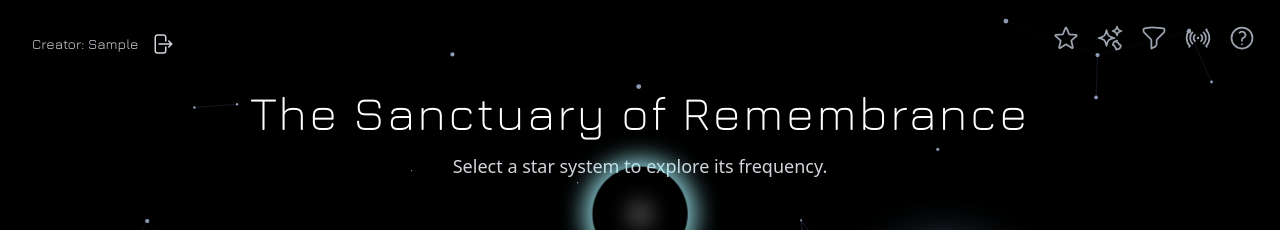
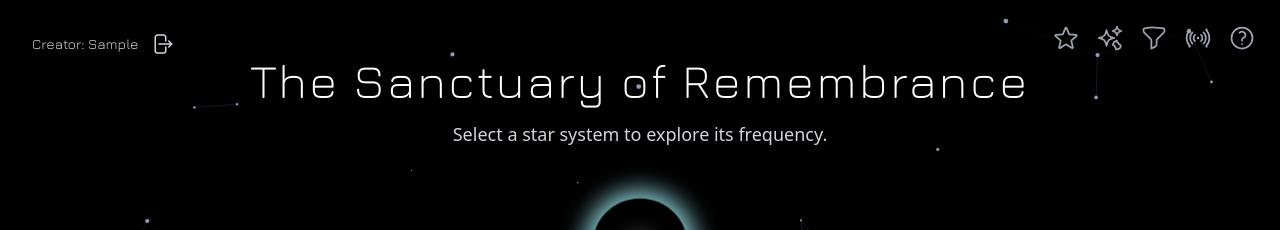
Before and after one commit to 4lph4Omeg4/cosmic-community-creator, a React (Vite) app: page / in a window 1280 px wide. Both pictures are taken after typing "Sample", "Sample123" into the empty fields and a click on the button "Enter the Sanctuary". Shown: the top 230 px of the page. Built offline with nearby package versions, Linux system fonts and the light colour scheme; no server answers.

Commit message:
Polaris Portal

```diff
--- a/components/Portal.tsx
+++ b/components/Portal.tsx
@@ -71,7 +71,7 @@ const Portal: React.FC<PortalProps> = ({ portals, isStargazing, setIsStargazing,
             </button>
         </div>
 
-      <div className="text-center mb-8 transition-opacity duration-700" style={{ opacity: isStargazing ? 0 : 1 }}>
+      <div className="text-center mb-20 md:mb-24 transition-opacity duration-700" style={{ opacity: isStargazing ? 0 : 1 }}>
         <h1 className="font-display text-4xl md:text-5xl text-white font-light tracking-wider">
           The Sanctuary of Remembrance
         </h1>
```
